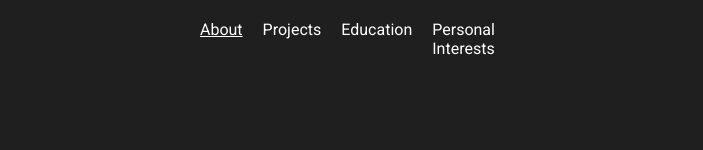
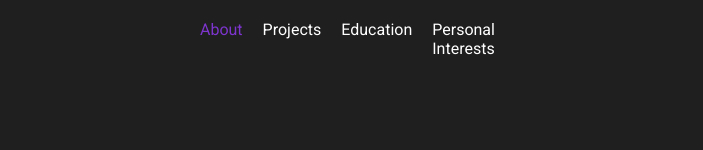
Before and after one commit to KennethOtero/myportfolio, a React (Create React App) app: page / in a window 1280 px wide. In both pictures the pointer is over the link "About". Shown: the top 150 px of the page, without its empty margins (288-991 px from the left). Built offline with nearby package versions, Linux system fonts and the light colour scheme.

Commit message:
Changed hover color on navbar

```diff
--- a/src/styles/index.css
+++ b/src/styles/index.css
@@ -47,7 +47,7 @@ body {
 }
 
 .navbar a:hover {
-    text-decoration: underline;
+    color: #7d35ce;
 }
 
 /* About Me Styling */
```
